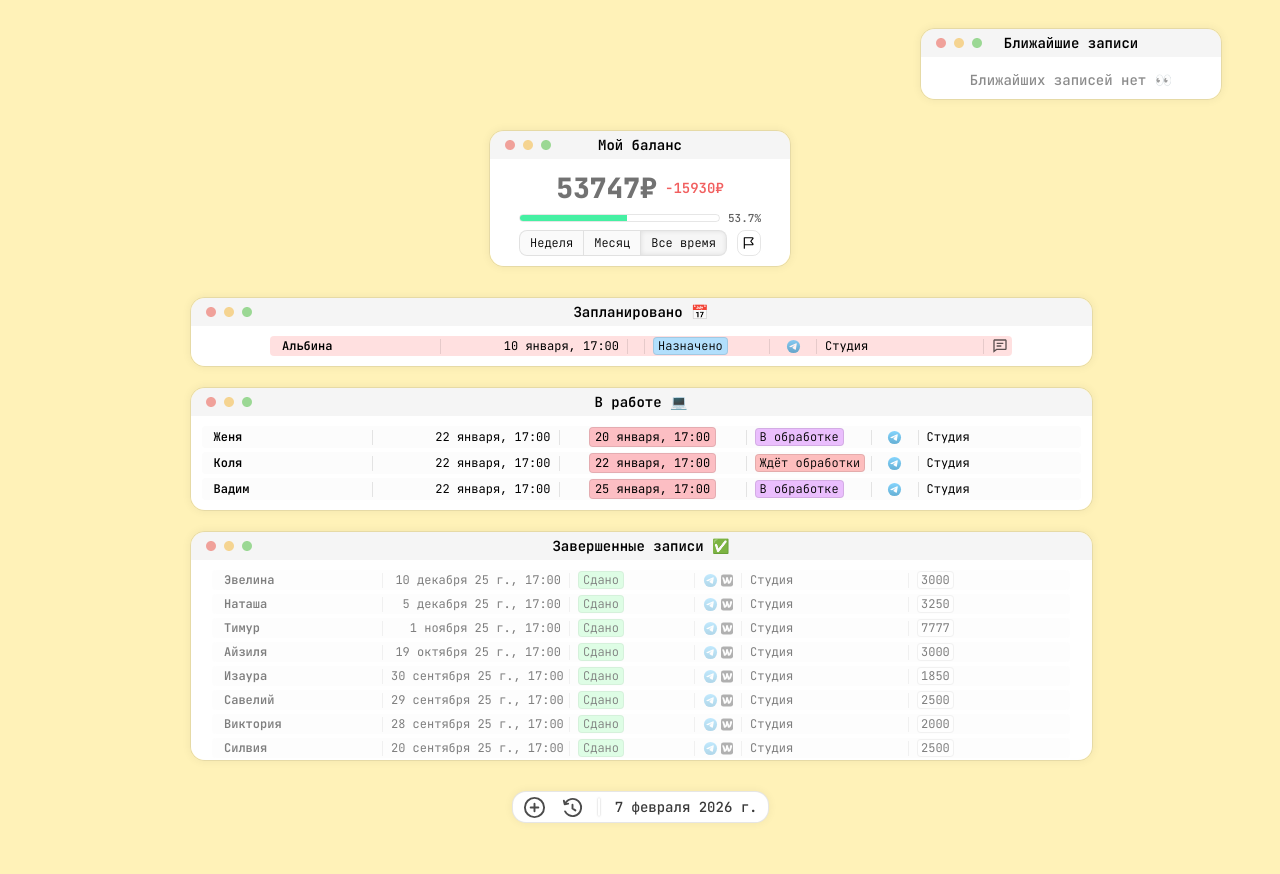
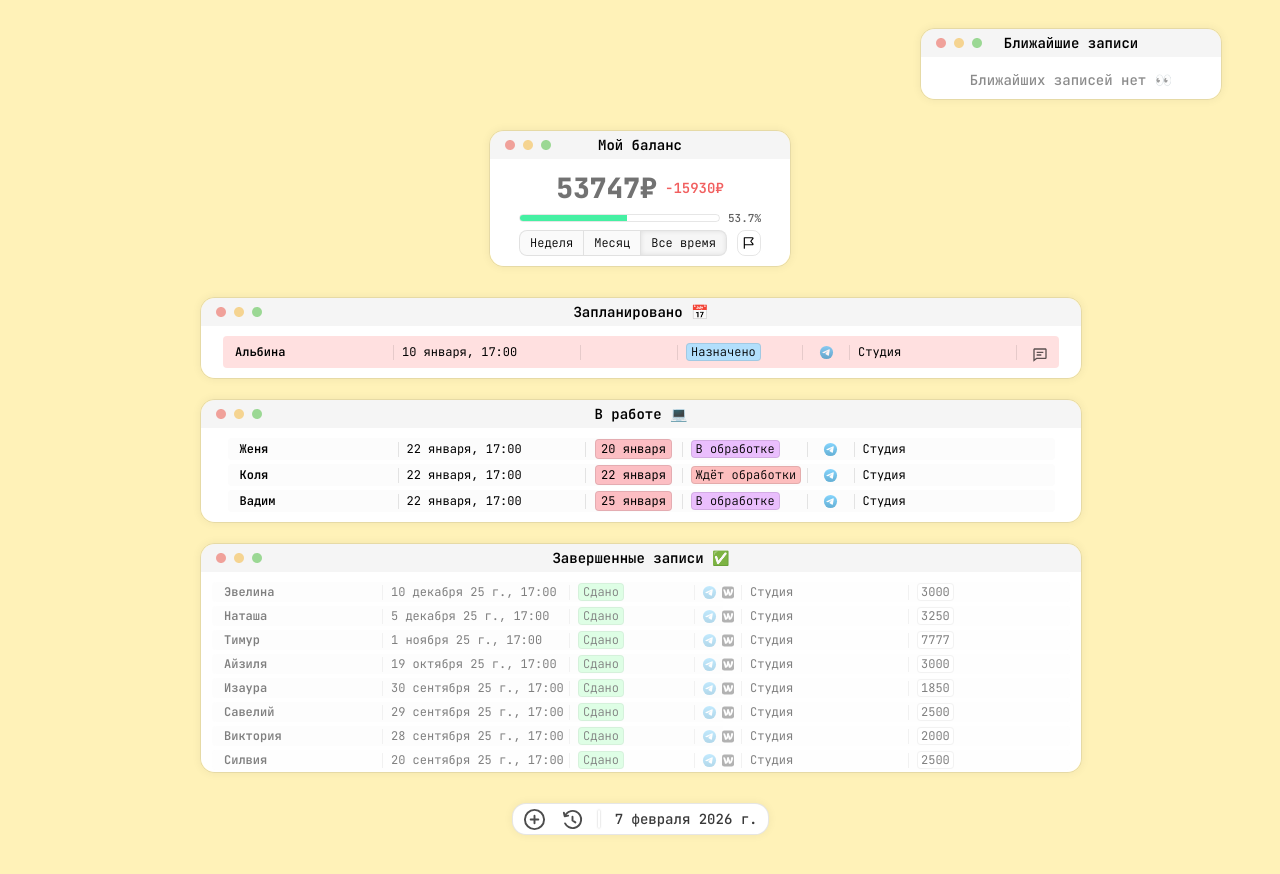
Before and after one commit to neblessed/planner, a React (Vite) app: page / in a window 1280 px wide. Shown: the top 874 px of the page. Before the commit the page ends 851 px from the top, so only its background shows below. Built offline with nearby package versions, Linux system fonts and the light colour scheme.

Commit message:
add hints

```diff
--- a/src/components/MeetingItem/MeetingItem.css
+++ b/src/components/MeetingItem/MeetingItem.css
@@ -50,6 +50,29 @@
     align-items: center;
 }
 
+.meeting_row__item {
+    display: inherit;
+}
+
+.meeting_row__item::before {
+    font-size: 10px;
+    position: absolute;
+    content: attr(hint-text);
+    transform: translate(20px, -15px);
+    background-color: white;
+    padding: 2px 10px;
+    border-radius: 5px;
+    border: 1px solid var(--light-grey);
+    opacity: 0;
+
+    transition: opacity 0.3s 1.5s;
+    z-index: 1000;
+}
+
+.meeting_row__item:hover::before {
+    opacity: 0.5;
+}
+
 .meeting_row__person {
     width: 150px;
     font-weight: 600;
@@ -67,7 +90,7 @@
 .meeting_row__deadline_cell {
     display: flex;
     justify-content: center;
-    width: 170px;
+    width: 80px;
 }
 
 .meeting_row__deadline {
@@ -89,7 +112,7 @@
 
 .meeting_row__links {
     display: flex;
-    gap: 3px;
+    gap: 5px;
     width: 30px;
     justify-content: center;
 
@@ -162,6 +185,7 @@
     color: var(--dark-grey);
     text-wrap-mode: wrap;
     margin-top: 10px;
+    width: 30px;
 }
 
 .meeting_row__additional_comment_icon {
--- a/src/components/MeetingItem/MeetingItem.tsx
+++ b/src/components/MeetingItem/MeetingItem.tsx
@@ -31,7 +31,7 @@ function MeetingItem({
     const [isStatusOpened, setIsStatusOpened] = useState(false);
     const [isEditModalOpen, setIsEditModalOpen] = useState(false);
 
-    const formattedDate = (date: string) => {
+    const formattedDate = (date: string, withTime = true) => {
         const now = new Date();
         const d = new Date(date);
         const formatted = d.toLocaleDateString("ru-RU", {
@@ -46,7 +46,7 @@ function MeetingItem({
             minute: "2-digit",
         });
 
-        return `${formatted}, ${time}`;
+        return `${formatted}${withTime ? `,  ${time}` : ""}`;
     };
     return (
         <div
@@ -56,15 +56,17 @@ function MeetingItem({
         >
             <div className="meeting_row__info">
                 <span
-                    className="meeting_row__person"
+                    className="meeting_row__person meeting_row__item"
                     onClick={() => setIsEditModalOpen((prev) => !prev)}
+                    hint-text="Имя клиента"
                 >
                     {person}
                 </span>
                 <div className="meeting_row_liner" />
                 <span
-                    className="meeting_row__date"
+                    className="meeting_row__date meeting_row__item"
                     onClick={() => setIsEditModalOpen((prev) => !prev)}
+                    hint-text="Дата съемки"
                 >
                     {formattedDate(date)}
                 </span>
@@ -72,9 +74,11 @@ function MeetingItem({
                     <>
                         <div className="meeting_row_liner" />
                         <div
-                            className={`${
+                            className={`meeting_row__item ${
                                 deadlineDate ? "meeting_row__deadline_cell" : ""
                             }`}
+                            style={!deadlineDate ? { width: "80px" } : {}}
+                            hint-text="Дедлайн сдачи"
                         >
                             <span
                                 className={`${
@@ -82,7 +86,7 @@ function MeetingItem({
                                 }`}
                             >
                                 {deadlineDate
-                                    ? formattedDate(deadlineDate)
+                                    ? formattedDate(deadlineDate, false)
                                     : ""}
                             </span>
                         </div>
@@ -124,8 +128,9 @@ function MeetingItem({
             <div className="meeting_row__additional">
                 {location && (
                     <span
-                        className="meeting_row__additional_location"
+                        className="meeting_row__additional_location meeting_row__item"
                         onClick={() => setIsEditModalOpen((prev) => !prev)}
+                        hint-text="Место съемки"
                     >
                         {location}
                     </span>
@@ -134,16 +139,18 @@ function MeetingItem({
                     <>
                         <div className="meeting_row_liner" />
                         <span
-                            className="meeting_row__additional_amount"
+                            className="meeting_row__additional_amount meeting_row__item"
                             onClick={() => setIsEditModalOpen((prev) => !prev)}
+                            hint-text="Стоимость съемки"
                         >
                             {amount}
                         </span>
                     </>
                 ) : null}
-                {comment && (
+                {comment ? (
                     <>
                         <div className="meeting_row_liner" />
+                        <div className="meeting_row__additional_comment">
                             <a
                                 className="meeting_row__additional_comment_icon"
                                 comment-text={comment}
@@ -156,7 +163,10 @@ function MeetingItem({
                                     }
                                 />
                             </a>
+                        </div>
                     </>
+                ) : (
+                    <div className="meeting_row__additional_comment" />
                 )}
             </div>
             {isEditModalOpen && (
```
Lines whose indentation alone changed are shown as unchanged.
